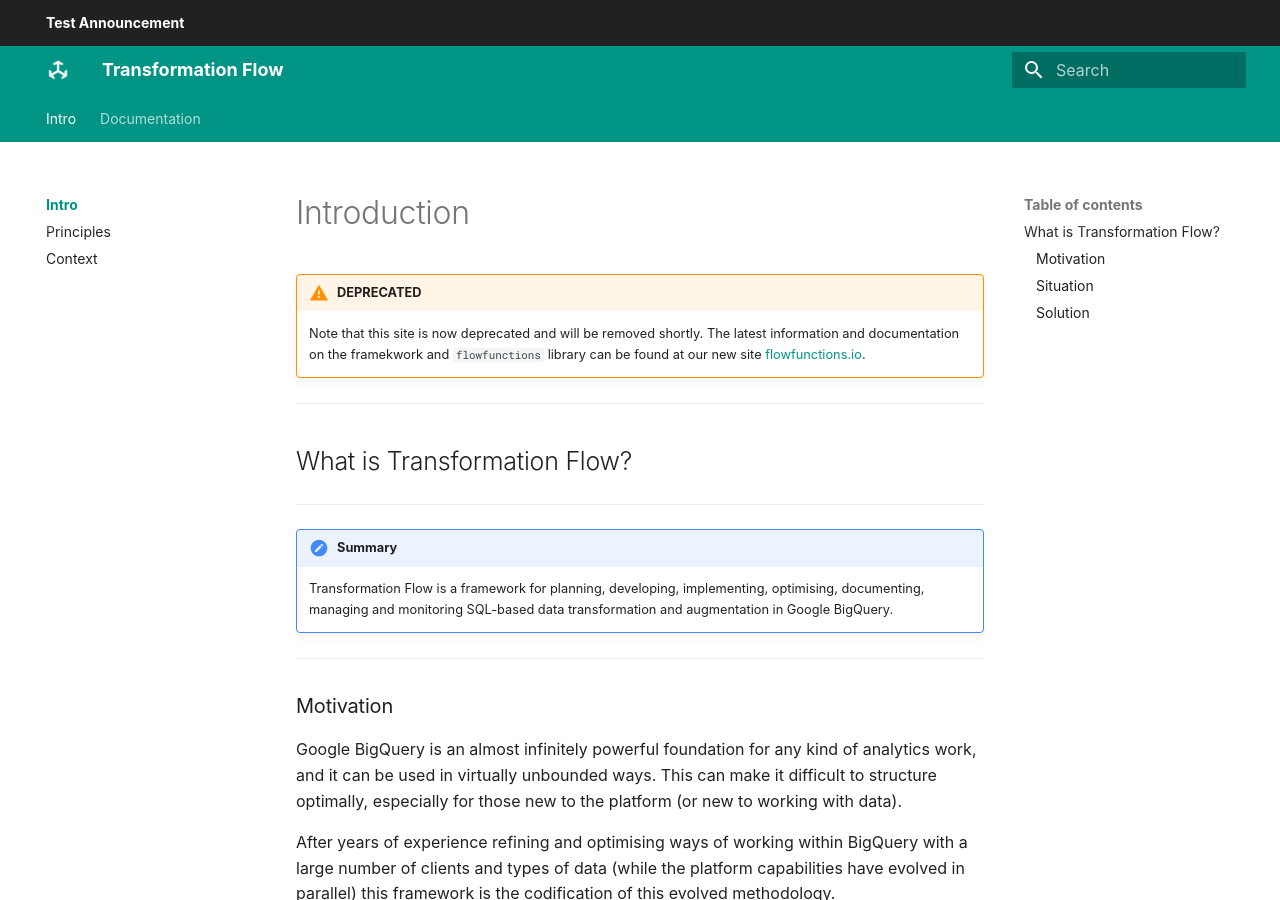
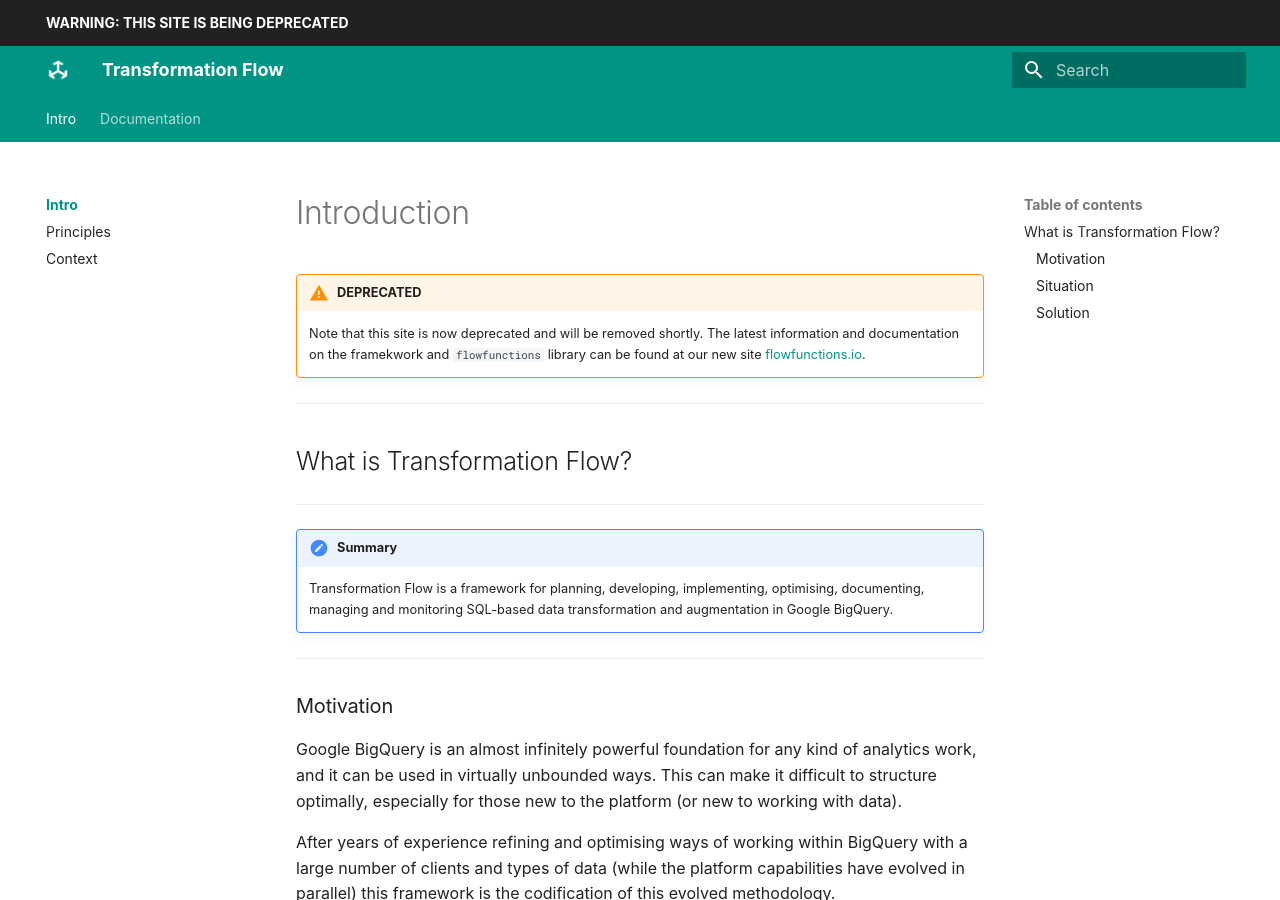
Before and after one commit to transformationflow/transformationflow.github.io, an MkDocs documentation site: the page built from docs/index.md, in a window 1280 px wide and 900 px high. Built offline with MkDocs 1.6.1 and Material for MkDocs 9.7.7, drawn with Linux system fonts in a browser that asks for light colours; some web fonts are replaced; comment, search, counter and statistics services are not loaded.

Commit message:
Updated banner

```diff
--- a/overrides/main.html
+++ b/overrides/main.html
@@ -1,5 +1,5 @@
 {% extends "base.html" %}
 
 {% block announce %}
-  <b>Test Announcement</b>
+  <b>WARNING: THIS SITE IS BEING DEPRECATED</b>
 {% endblock %}
```
